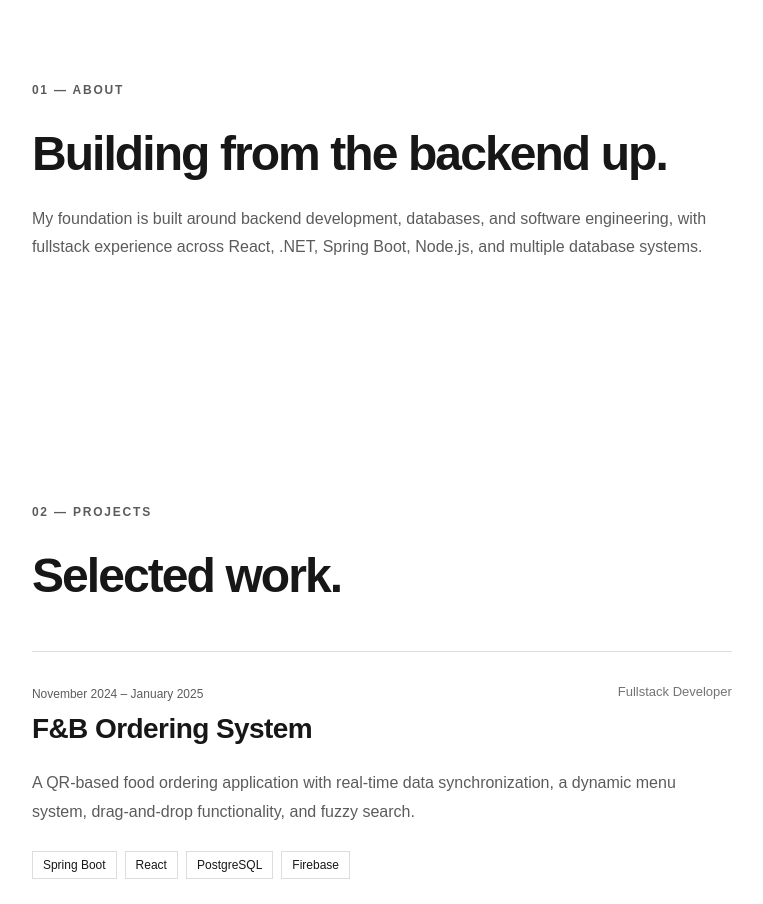
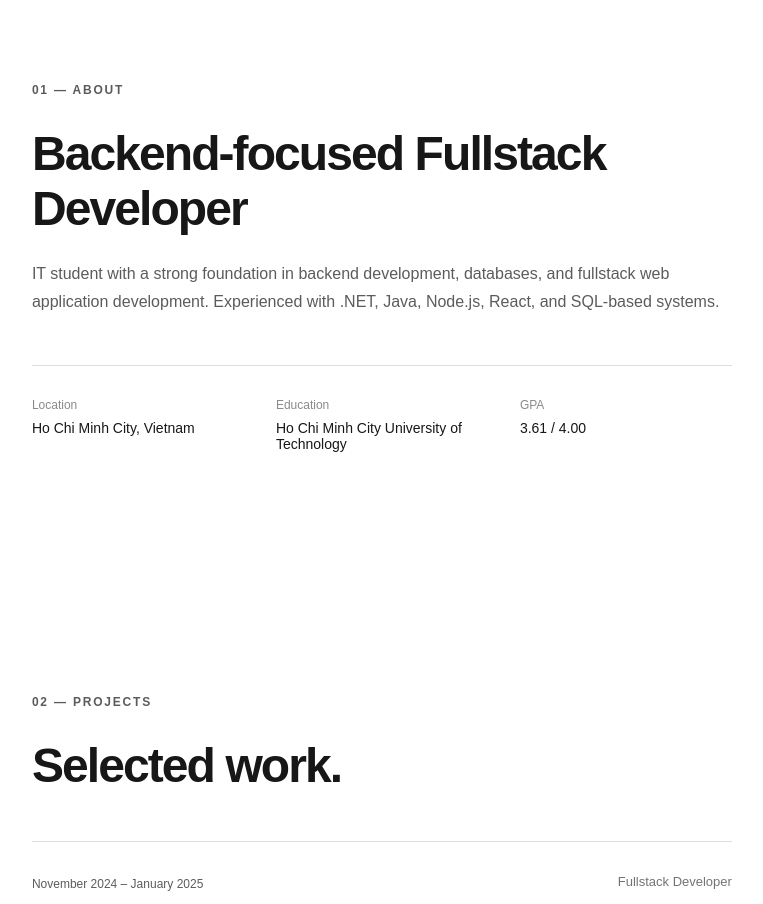
Before and after one commit to PerryPhuoc/my-portfolio, a Next.js app: page / in a window 1280 px wide. Shown: the part 800-1704 px from the top of the page, without its empty margins (252-1015 px from the left). Built offline with nearby package versions, Linux system fonts and the light colour scheme.

Commit message:
add profile

```diff
--- a/src/app/page.module.css
+++ b/src/app/page.module.css
@@ -127,6 +127,31 @@
   opacity: 0.6;
 }
 
+.profileMeta {
+  display: grid;
+  grid-template-columns: repeat(3, 1fr);
+  gap: 32px;
+  margin-top: 48px;
+  padding-top: 32px;
+  border-top: 1px solid #ddd;
+}
+
+.profileMeta div {
+  display: flex;
+  flex-direction: column;
+  gap: 8px;
+}
+
+.profileMeta span {
+  font-size: 12px;
+  opacity: 0.5;
+}
+
+.profileMeta strong {
+  font-size: 14px;
+  font-weight: 500;
+}
+
 @media (max-width: 700px) {
   .page {
     padding: 0 20px;
@@ -152,4 +177,8 @@
     flex-direction: column;
     gap: 8px;
   }
+
+  .profileMeta {
+    grid-template-columns: 1fr;
+  }
 }
--- a/src/app/page.tsx
+++ b/src/app/page.tsx
@@ -1,6 +1,7 @@
 import styles from "./page.module.css";
 import ProjectCard from "@/components/ProjectCard";
 import { projects } from "@/data/projects";
+import { profile } from "@/data/profile";
 
 export default function Home() {
   return (
@@ -48,13 +49,26 @@ export default function Home() {
       <section id="about" className={styles.section}>
         <p className={styles.sectionLabel}>01 — ABOUT</p>
 
-        <h2>Building from the backend up.</h2>
+        <h2>{profile.title}</h2>
 
-        <p>
-          My foundation is built around backend development, databases, and
-          software engineering, with fullstack experience across React,
-          .NET, Spring Boot, Node.js, and multiple database systems.
-        </p>
+        <p>{profile.summary}</p>
+
+        <div className={styles.profileMeta}>
+          <div>
+            <span>Location</span>
+            <strong>{profile.location}</strong>
+          </div>
+
+          <div>
+            <span>Education</span>
+            <strong>{profile.education.school}</strong>
+          </div>
+
+          <div>
+            <span>GPA</span>
+            <strong>{profile.education.gpa}</strong>
+          </div>
+        </div>
       </section>
 
       <section id="projects" className={styles.section}>
--- /dev/null
+++ b/src/data/profile.ts
@@ -0,0 +1,78 @@
+export type SkillGroup = {
+    category: string;
+    skills: string[];
+};
+
+export const profile = {
+    name: "Pham Viet Phuoc",
+    title: "Backend-focused Fullstack Developer",
+    location: "Ho Chi Minh City, Vietnam",
+
+    summary:
+    "IT student with a strong foundation in backend development, databases, and fullstack web application development. Experienced with .NET, Java, Node.js, React, and SQL-based systems.",
+
+    education: {
+    school: "Ho Chi Minh City University of Technology",
+    degree: "Bachelor of Information Technology",
+    period: "2022 – 2026",
+    gpa: "3.61 / 4.00",
+    },
+
+    skills: [
+    {
+        category: "Languages",
+        skills: [
+        "C",
+        "C++",
+        "C#",
+        "Java",
+        "JavaScript",
+        "HTML",
+        "CSS",
+        "SQL",
+        ],
+    },
+
+    {
+        category: "Backend",
+        skills: [
+        ".NET",
+        "ASP.NET Core",
+        "Spring Boot",
+        "Node.js",
+        "Express.js",
+        ],
+    },
+
+    {
+        category: "Frontend",
+        skills: [
+        "React",
+        "Next.js",
+        "HTML",
+        "CSS",
+        ],
+    },
+
+    {
+        category: "Database",
+        skills: [
+        "Microsoft SQL Server",
+        "PostgreSQL",
+        "MySQL",
+        "MongoDB",
+        "Firebase",
+        ],
+    },
+
+    {
+        category: "Tools",
+        skills: [
+        "Git",
+        "GitHub",
+        "Visual Studio",
+        "Visual Studio Code",
+        ],
+    },
+    ] as SkillGroup[],
+};
```
